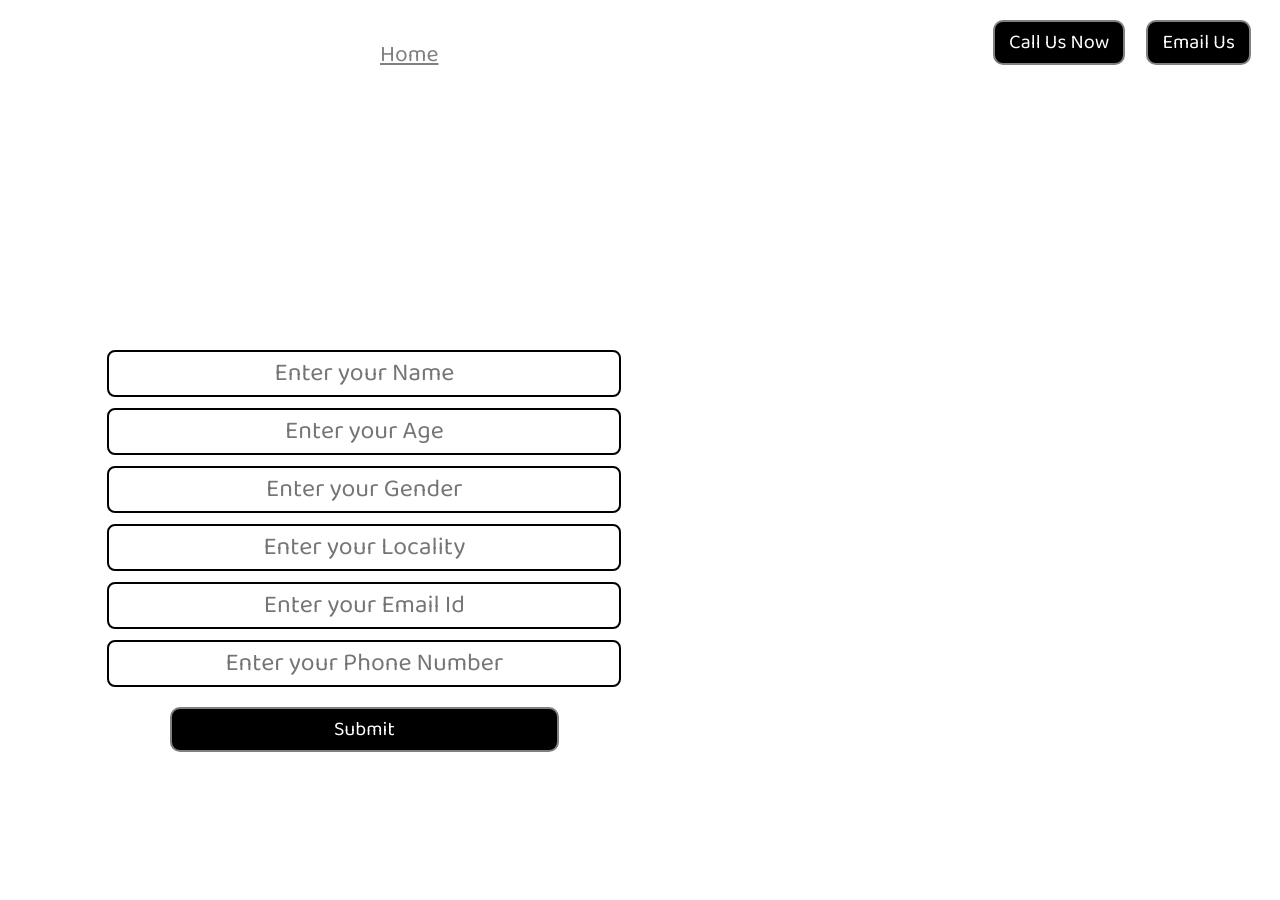
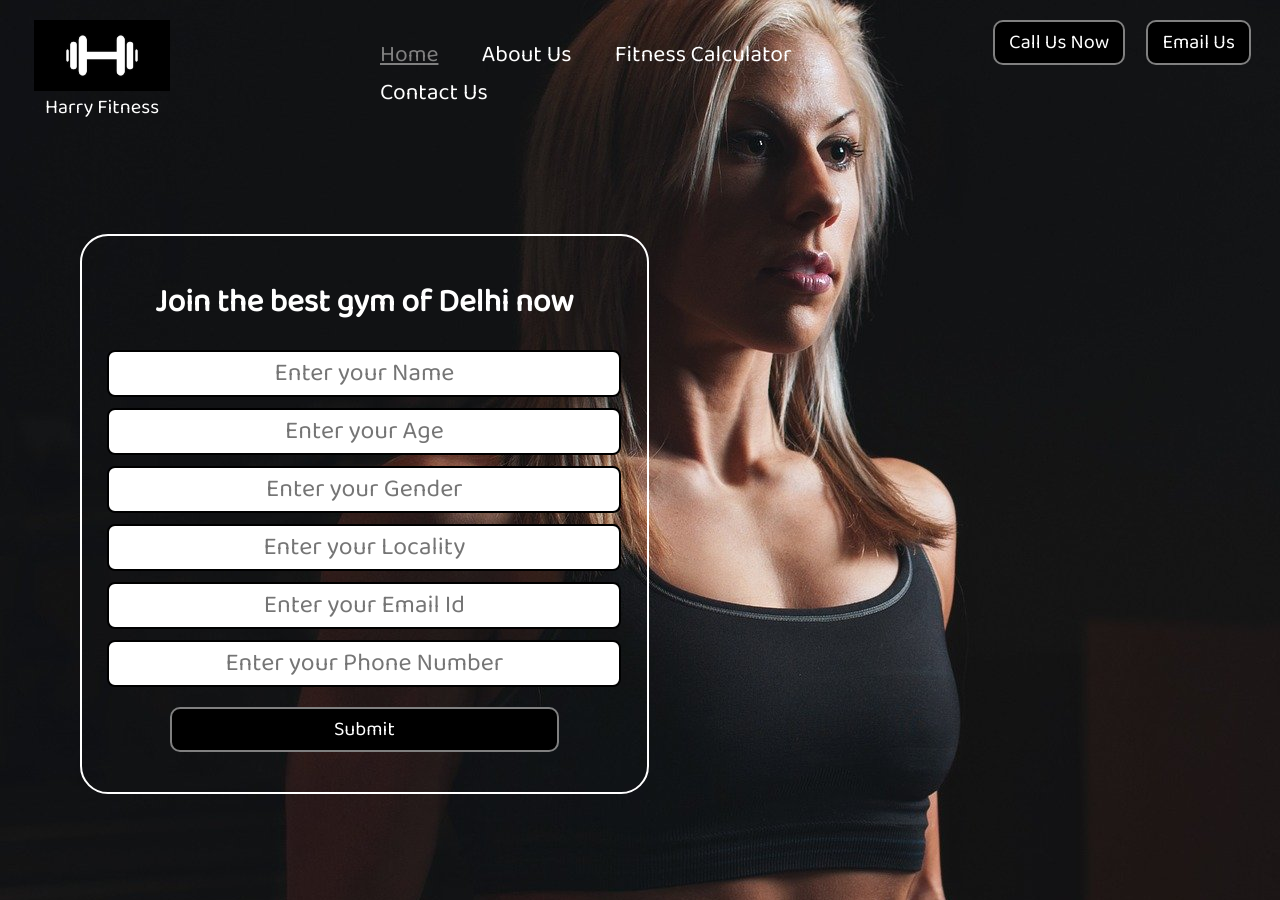
Before and after one commit to Rutik-0302/Task2, a plain HTML site: page index.html in a window 1280 px wide. Drawn offline with Linux system fonts and the light colour scheme.

Commit message:
Add files via upload

```diff
--- a/index.html
+++ b/index.html
@@ -17,7 +17,7 @@
     <header class="header">
         <!-- Left Box for Logo -->
         <div class="left">
-            <img src="./img/gym.jpg" alt="">
+            <img src="./gym.jpg" alt="">
             <div>Harry Fitness</div>
         </div>
         <!--mid box for navbar -->
--- a/styles.css
+++ b/styles.css
@@ -3,7 +3,7 @@ body {
     color: white;
     margin: 0px;
     padding: 0px;
-    background: url(./img/bg.jpg);
+    background: url(./bg.jpg);
 }
 
 .left {
```
Also changed, not shown: bg.jpg (added), gym.jpg (added).
